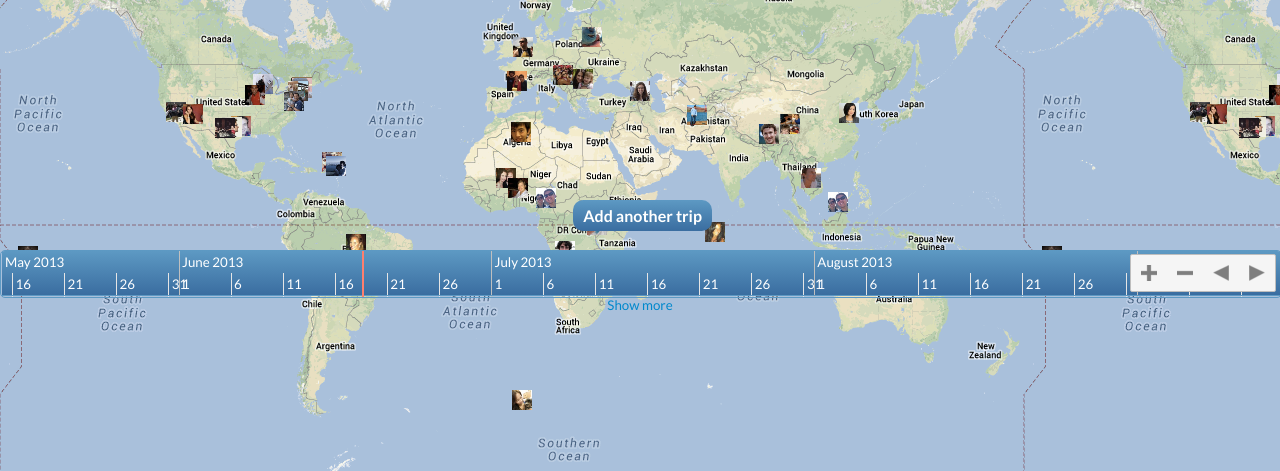
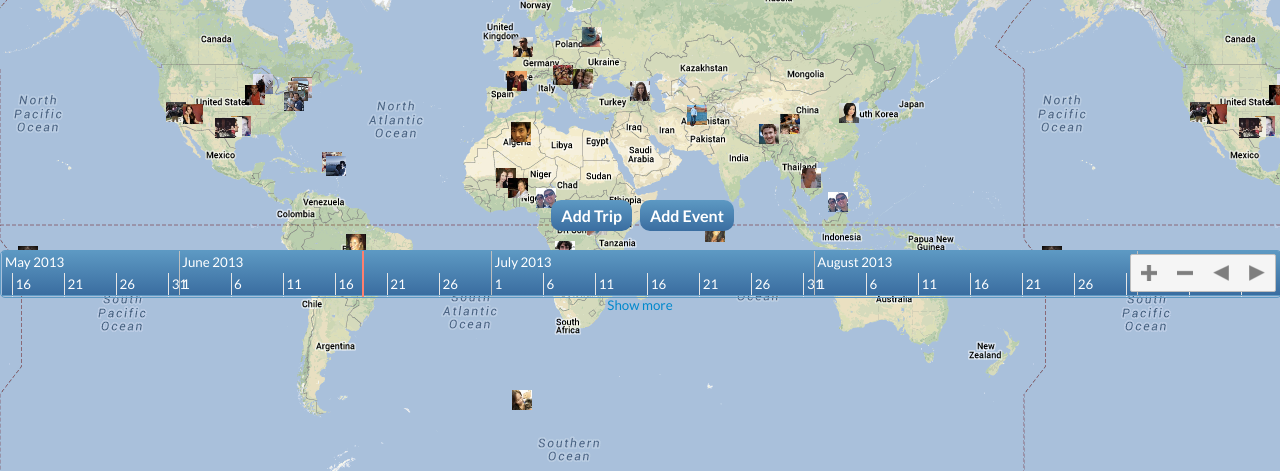
Before and after one commit to tomov/pton.in-1, a Flask app: template templates/main.html in a window 1280 px wide. Shown: the part 201-672 px from the top of the page. Run offline with Flask 2, Linux system fonts and the light colour scheme; the template is opened without the code that fills it, so the values that code supplies are empty; parts of the project's set-up code (start-up, migrations or seed data) failed here and were passed over; some libraries are stand-ins or nearby versions.

Commit message:
events api + prompt + ajax NOT TESTED!!! plus test trips make sure we didn't fuck em up

```diff
--- a/application.py
+++ b/application.py
@@ -6,10 +6,10 @@ import pprint
 from datetime import datetime
 from wtforms.ext.sqlalchemy.orm import model_form
 
-from forms import NewTripForm
+from forms import NewTripForm, NewEventForm
 import model
 from model import db
-from model import User, Trip, Group, Alias
+from model import User, Trip, Group, Alias, Event
 from model import create_db
 from constants import *
 from util import *
@@ -95,9 +95,11 @@ def index(group_alias = None):
         return render_template('welcome.html', group_alias=group_alias)
     else:
         user = get_current_user()
-        # generate form
+        # generate forms
         trip = Trip(user.id)
-        form = NewTripForm(obj=trip, secret_key=os.environ[SECRET_KEY])
+        trip_form = NewTripForm(obj=trip, secret_key=os.environ[SECRET_KEY])
+        event = Event(user.id)
+        event_form = NewEventForm(obj=event, secret_key=os.environ[SECRET_KEY])
         # see if we need to ask user to add trip
         trip_count = Trip.query.filter_by(user_id=user.id).count()
         show_prompt = (trip_count == 0)
@@ -106,7 +108,7 @@ def index(group_alias = None):
         if group and group not in user.groups:
             user.groups.append(group)
             db.session.commit()
-        return render_template('main.html', group_alias=group_alias, group=group, form=form, show_prompt=show_prompt)
+        return render_template('main.html', group_alias=group_alias, group=group, trip_form=trip_form, event_form=event_form, show_prompt=show_prompt)
 
 @app.route("/<group_alias>/login")
 @app.route("/login")
@@ -236,6 +238,8 @@ def format_response(msg=None, error=False):
 # api
 #----------------------------------------
 
+######################### trips ###########################
+
 @app.route("/<group_alias>/get_trips", methods=['GET'])
 @app.route("/get_trips", methods=['GET'])
 def get_trips(group_alias = None):
@@ -295,7 +299,6 @@ def add_trip():
 
     return format_response('Could not add trip for some reason...', True)
 
-# TODO
 @app.route("/edit_trip/<trip_id>", methods=['POST'])
 def edit_trip(trip_id):
     if not session.get('logged_in'):
@@ -361,6 +364,54 @@ def change_latlong(trip_id):
     db.session.commit()
     return format_response('SUCCESS!')
 
+###################### events ###################################
+
+@app.route("/add_event", methods=['POST'])
+def add_event():
+    if not session.get('logged_in'):
+        return format_response('User not logged in', True)
+
+    event = Event(session.get('user_id'))
+    form = NewEventForm(obj=event, secret_key=os.environ[SECRET_KEY])
+    if form.validate_on_submit():
+        form.populate_obj(event)
+        db.session.add(event)
+        db.session.commit()
+        return format_response('SUCCESS!');
+
+    return format_response('Could not add event for some reason...', True)
+
+@app.route("/edit_event/<event_id>", methods=['POST'])
+def edit_event(event_id):
+    if not session.get('logged_in'):
+        return format_response('User not logged in', True)
+    event = Event.query.filter_by(id=event_id).first()
+    if not event:
+        return format_response('No event with given id', True)
+    if event.user.id != session.get('user_id'):
+        return format_response('Event does not belong to logged in user', True)
+
+    form = NewEventForm(obj=event, secret_key=os.environ[SECRET_KEY])
+    if form.validate_on_submit():
+        form.populate_obj(event)
+        db.session.commit()
+        return format_response('SUCCESS!');
+    return format_response('Could not edit event for some reason...', True)
+
+@app.route("/delete_event/<event_id>", methods = ['GET'])
+def delete_event(event_id):
+    if not session.get('logged_in'):
+        return format_response('User not logged in', True)
+    event = Event.query.filter_by(id=event_id).first()
+    if not event:
+        return format_response('No event with given id', True)
+    if event.user.id != session.get('user_id'):
+        return format_response('Event does not belong to logged in user', True)
+
+    db.session.delete(event)
+    db.session.commit()
+    return format_response('SUCCESS!')
+
 
 #----------------------------------------
 # launch
--- a/constants.py
+++ b/constants.py
@@ -1,9 +1,7 @@
 class DatabaseConstants:
-    DATABASE_URI_TEMPLATE = "mysql://ebroot:princetoninblank@aa1p36bffnwwqjf.c7vhnm8xo98e.us-east-1.rds.amazonaws.com/%s?init_command=set%%20character%%20set%%20utf8"
-    # old ptonin
-    #DATABASE_URI_TEMPLATE = "mysql://ebroot:princetoninblank@aa1rdu5arf3spky.c7vhnm8xo98e.us-east-1.rds.amazonaws.com/%s?init_command=set%%20character%%20set%%20utf8"
+    #DATABASE_URI_TEMPLATE = "mysql://ebroot:princetoninblank@aa1p36bffnwwqjf.c7vhnm8xo98e.us-east-1.rds.amazonaws.com/%s?init_command=set%%20character%%20set%%20utf8"
     # local
-    #DATABASE_URI_TEMPLATE = "mysql://root:mainatati@localhost/%s?init_command=set%%20character%%20set%%20utf8"
+    DATABASE_URI_TEMPLATE = "mysql://root:mainatati@localhost/%s?init_command=set%%20character%%20set%%20utf8"
     DATABASE_NAME = 'pton_in'
     DATABASE_URI = DATABASE_URI_TEMPLATE % DATABASE_NAME
 
--- a/static/css/raymond.css
+++ b/static/css/raymond.css
@@ -19,7 +19,7 @@ a:hover {
   top: -50px;
 }
 
-#show-link {
+.show-link {
   display: inline-block;
   background-color: rgba(40,40,40,0.8);
   padding: 6px 10px;
@@ -33,7 +33,7 @@ a:hover {
   background: -moz-linear-gradient(top, #5D99C3, #3A6DA0);
 }
 
-#show-link strong {
+.show-link strong {
   position: relative;
   top: 2px;
   font-weight: bold;
@@ -116,7 +116,7 @@ a:hover {
   margin-bottom: 10px;
 }
 
-#hide-link {
+.hide-link {
   position: absolute;
   top: 10px;
   right: 10px;
--- a/static/css/style.css
+++ b/static/css/style.css
@@ -43,7 +43,7 @@
     margin-bottom: 0px;
 }
 
-#hide-link {
+.hide-link {
     float: right;
 }
 
--- a/static/js/prompts/location_prompt.js
+++ b/static/js/prompts/trip_prompt.js
@@ -1,6 +1,6 @@
 function showTripPrompt() {
-    $('#location_prompt').show();
-    $('#show-link').hide();
+    $('#trip_prompt').show();
+    $('#show-trip-link').hide();
     $("html, body").animate({ scrollTop: 0 }, "fast");
 }
 
@@ -18,9 +18,9 @@ function showEditTripPrompt() {
 }
 
 function hideTripPrompt() {
-    $('#location_prompt').hide();
-    if (document.getElementById('show-link')) {
-        $('#show-link').show();
+    $('#trip_prompt').hide();
+    if (document.getElementById('show-trip-link')) {
+        $('#show-trip-link').show();
     }
 }
 
@@ -53,7 +53,7 @@ function populateFormFromDataTable(data, row) { // data is either dataTable or d
     $('#location_long').val(location_long);
 }
 
-function getFormData() {
+function getTripFormData() {
     var form_data = {
         'csrf_token': $('#csrf_token').val(),
         'location_name': $('#location_name').val(),
@@ -74,7 +74,7 @@ function getFormData() {
 }
 
 $(function() {
-  if (document.getElementById('location_prompt')) {
+  if (document.getElementById('trip_prompt')) {
     var input = document.getElementById('location_name');
     var prompt_autocomplete = new google.maps.places.Autocomplete(input);
     google.maps.event.addListener(prompt_autocomplete, 'place_changed', function() {
@@ -83,21 +83,21 @@ $(function() {
         $('#location_long').val(place.geometry.location.lng());
     });
 
-    $('#hide-link').click(hideTripPrompt);
+    $('#hide-trip-link').click(hideTripPrompt);
 
-    if (document.getElementById('show-link')) {
-      $('#show-link').click(function() {
+    if (document.getElementById('show-trip-link')) {
+      $('#show-trip-link').click(function() {
           onNew();
       });
     }
 
     $('#add-trip-button').click(function() {
-        var form_data = getFormData();
+        var form_data = getTripFormData();
         add_trip(form_data, addTripSuccess);
     });
 
     $('#edit-trip-button').click(function() {
-        var form_data = getFormData();
+        var form_data = getTripFormData();
         edit_trip(trip_id_global, form_data, editTripSuccess)
     });
 
--- a/static/js/trips.js
+++ b/static/js/trips.js
@@ -1,7 +1,7 @@
 // Trips data, models, ajax calls, etc
 //
 dataTable_global = null;     // although this table is populated in timeline_initialize and it is mainly used to store the timeline data, we are essentially using it as a list of all trips at other places too... e.g. it's used in map_initialize. So it makes more sense to put it here although we should probably think of using an alternative structure since this is mostly associated with the timeline
-trip_id_global = null;       // current trip to be edited; this is changed in onEdit and used in location_prompt
+trip_id_global = null;       // current trip to be edited; this is changed in onEdit and used in trip_prompt
 
 function get_trips_for_map(callback) { // TODO perhaps merge with timeline one?
     $.ajax({
@@ -96,7 +96,7 @@ function edit_trip(trip_id, form_data, callback) {
         'type' : 'POST',
         'dataType' : 'json',
         'data' : form_data,
-        'success' : editTripSuccess,
+        'success' : callback,
         'error' : function(jqXHR, textStatus, errorThrown) {
             alert('Something went wrong with the server -- couldn\'t edit trip...');
         }
--- a/templates/base.html
+++ b/templates/base.html
@@ -139,7 +139,7 @@
       <script src="/static/js/timeline/timeline-controller.js" type="text/javascript"></script>
 
       <!-- Prompts JS -->
-      <script src="/static/js/prompts/location_prompt.js" type="text/javascript"></script>
+      <script src="/static/js/prompts/trip_prompt.js" type="text/javascript"></script>
       <script src="/static/js/prompts/datepicker.js" type="text/javascript"></script>
 
     {% endblock %}
--- a/templates/map.html
+++ b/templates/map.html
@@ -5,8 +5,12 @@
     <div class="row show-row">
       <center>
         &nbsp;
-        <a id="show-link" href="#">
-          Add another trip
+        <a id="show-trip-link" class="show-link" href="#">
+          Add Trip
+        </a>
+        &nbsp;
+        <a id="show-event-link" class="show-link" href="#">
+          Add Event
         </a>
       </center>
     </div>
--- a/templates/prompts.html
+++ b/templates/prompts.html
@@ -24,9 +24,40 @@
         <p><input id="delete-trip-button" class="delete" type="submit" style="color: white; background-color: red;" value="Delete Trip"></p>
       </div>
 
-      <a id="hide-link" href="#">hide</a>
+      <a id="hide-trip-link" class="hide-link" href="#">hide</a>
     </div>
   </center>
 
   </div>
 </div>
+
+
+<div id="event_prompt"  style="position:absolute;width:100%;" hidden>
+  <div class="populate">
+
+  <center>
+  <h1>What are you up to? Find people to go with!</h1>
+  <h3 class="sub">Your friends will see this event on the map and in their feed.</h3>
+    {{ event_form.csrf_token }}
+    {{ event_form.group_id }}
+    {{ event_form.title(placeholder='Title') }}<br />
+    {{ event_form.description(placeholder='Description') }}<br />
+    {{ event_form.url(placeholder='URL (if any)') }}<br />
+    {{ event_form.location_name(placeholder='City (please select)') }}<br />
+    {{ event_form.location_lat }}
+    {{ event_form.location_long }}
+    {{ event_form.start_date(placeholder='Start Date')  }}
+    {{ event_form.end_date(placeholder='End Date')  }}<br />
+    <div>
+      <input class="btn" id='add-event-button' type="submit" value="Add Event">
+      <div id="edit-event-panel" hidden>
+        <p><input class="btn" id='edit-event-button' type="submit" value="Edit Event"></p>
+        <p><input id="delete-event-button" class="delete" type="submit" style="color: white; background-color: red;" value="Delete Event"></p>
+      </div>
+
+      <a id="hide-event-link" class="hide-link" href="#">hide</a>
+    </div>
+  </center>
+
+  </div>
+</div>
```
Also changed, not shown: other parts of templates/prompts.html (+11 -11 lines), forms.py (+13 -2 lines), model.py (+38 -1 lines), static/js/events.js (added, +92 -0 lines), static/js/prompts/event_prompt.js (added, +129 -0 lines), 1 other file.
